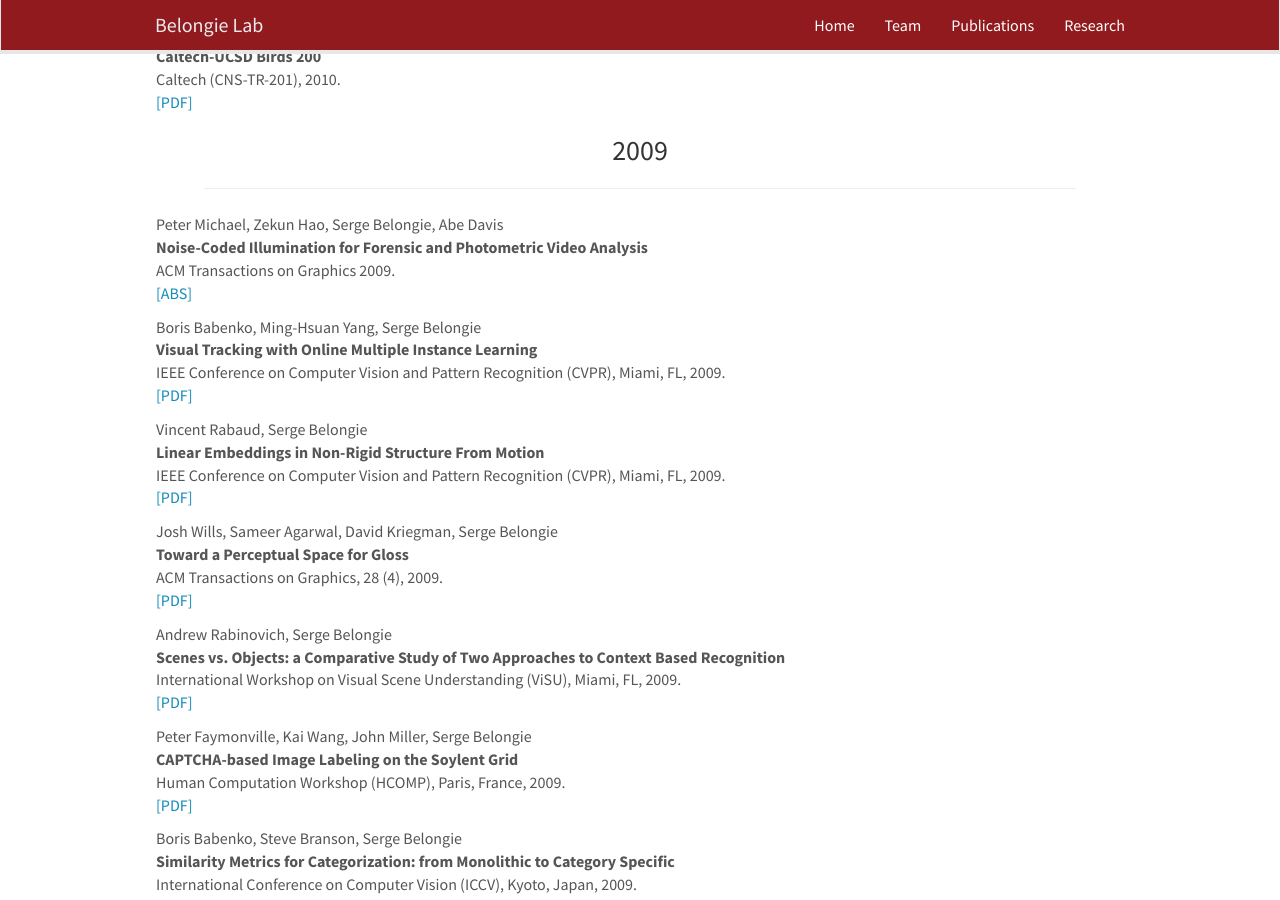
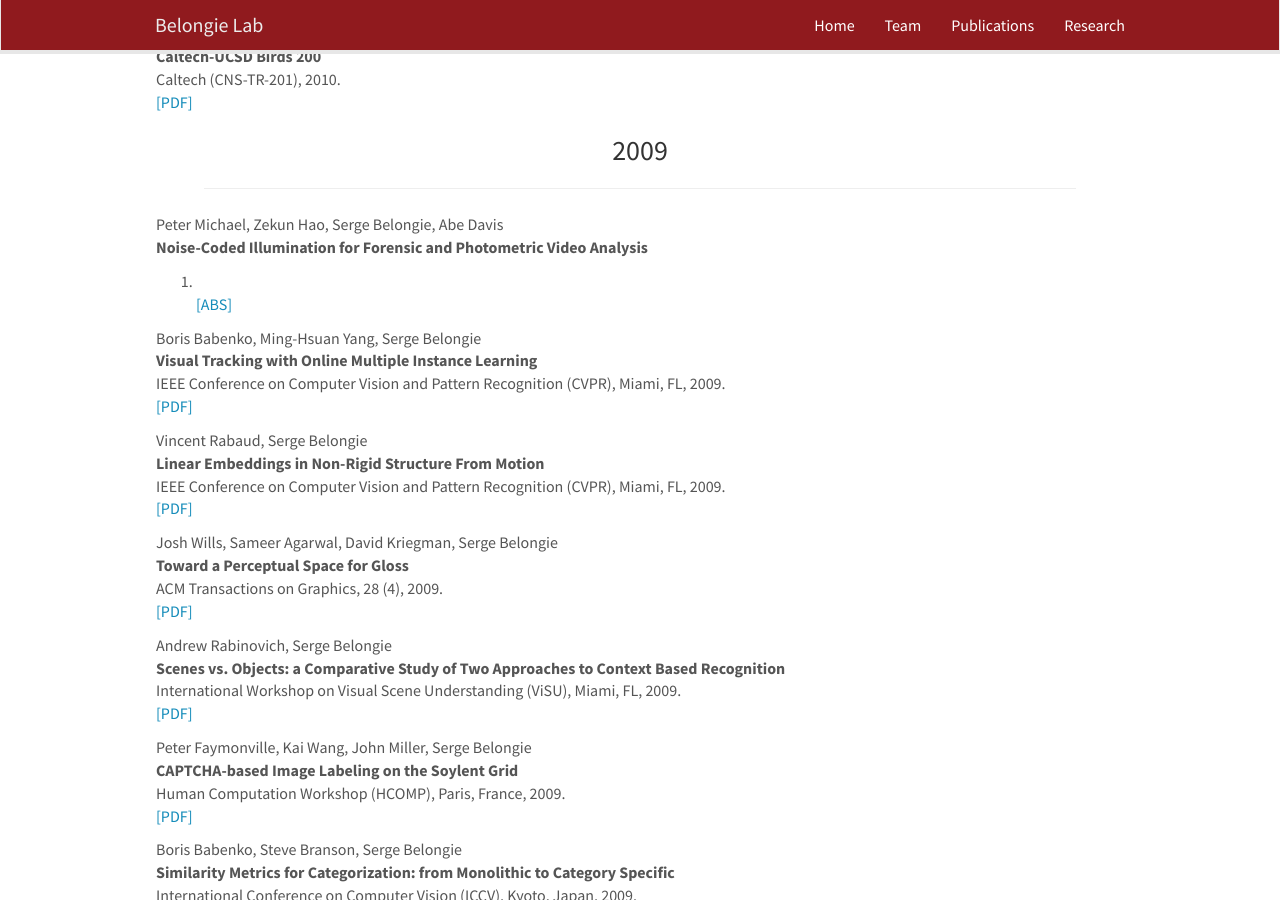
Before and after one commit to BelongieLab/belongielab.github.io, a Jekyll site: the page built from _pages/publications.md, in a window 1280 px wide and 900 px high, scrolled down 20350 px. Built offline with Jekyll 4.4.1, drawn with Linux system fonts in a browser that asks for light colours; nearby versions of some CDN libraries.

Commit message:
minor changes

```diff
--- a/_data/publist.yml
+++ b/_data/publist.yml
@@ -6,7 +6,6 @@
     url: https://ptrmcl.github.io
   pub_type: article
   title: Noise-Coded Illumination for Forensic and Photometric Video Analysis
-  venue: 'ACM Transactions on Graphics'
   year: '2009'
 - address: Nashville
   author: "V\xE9steinn Sn\xE6bjarnarson, Kevin Du, Niklas Stoehr, Serge Belongie, Ryan Cotterell, Nico Lang, Stella Frank"
```
